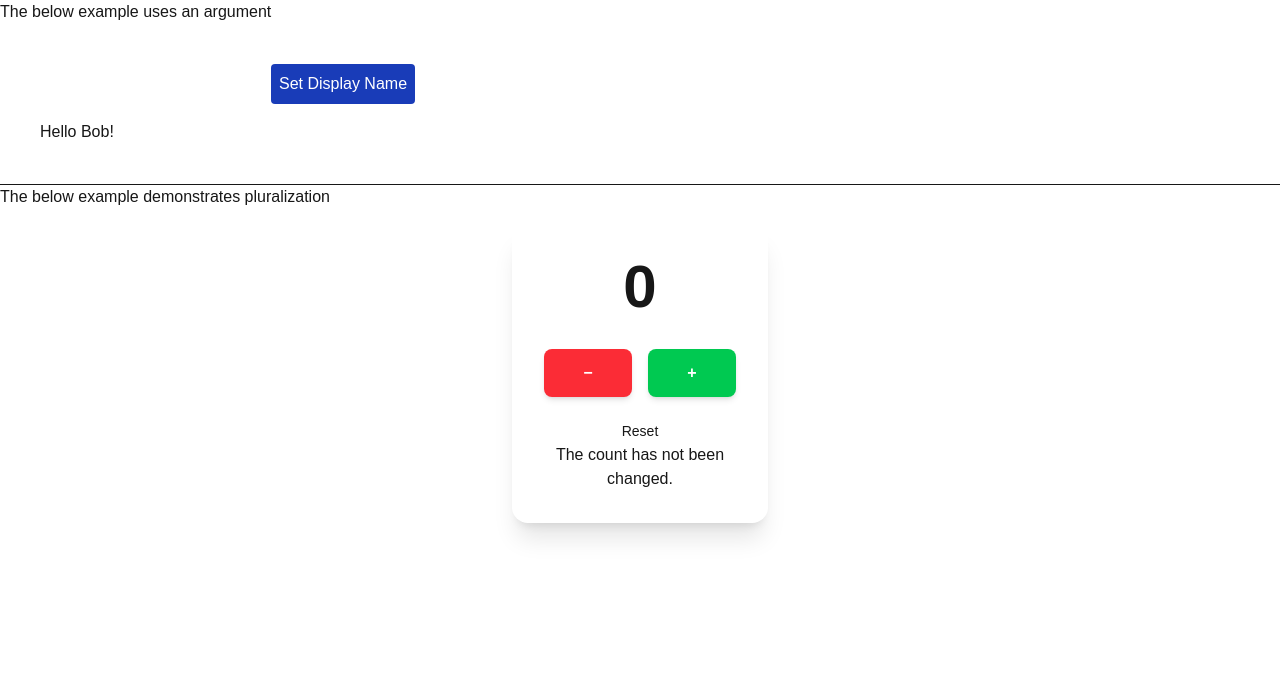
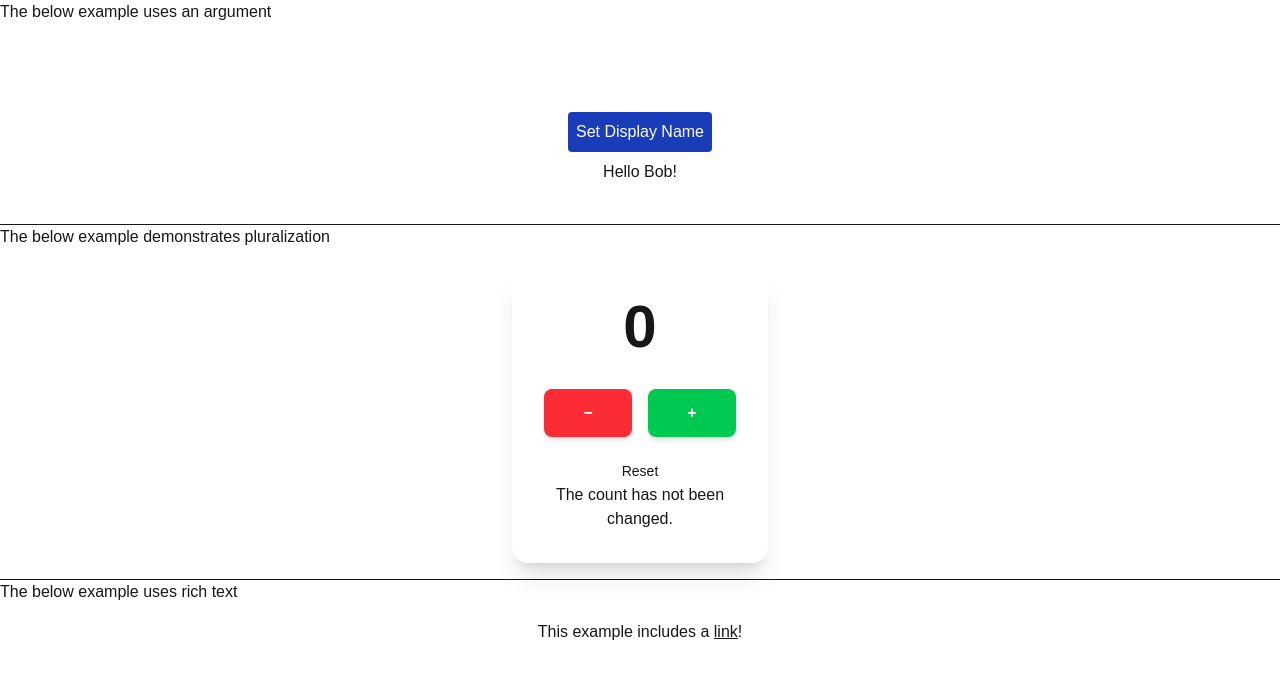
Before and after one commit to begarland/i18n-example, a Next.js app: page /translate-helpers in a window 1280 px wide. Shown: the top 678 px of the page. Built offline with nearby package versions, Linux system fonts and the light colour scheme.

Commit message:
add translate helper for rich text

```diff
--- a/app/translate-helpers/page.tsx
+++ b/app/translate-helpers/page.tsx
@@ -1,9 +1,10 @@
+import ExampleTranslationUsingRichText from "@/components/ExampleTranslationsUsingRichText"
 import ExampleTranslationUsingArgument from "@/components/ExampleTranslationUsingArgument"
 import ExampleTranslationUsingPluralization from "@/components/ExampleTranslationUsingPluralization"
 
 const Page = () => {
     return (
-      <>
+      <div className="">
       <div>
         <p>The below example uses an argument</p>
         <ExampleTranslationUsingArgument />
@@ -12,8 +13,12 @@ const Page = () => {
         <p>The below example demonstrates pluralization</p>
         <ExampleTranslationUsingPluralization />
       </div>
+      <div>
+        <p>The below example uses rich text</p>
+        <ExampleTranslationUsingRichText />
+      </div>
 
-      </>
+      </div>
 
     )
 }
--- a/components/ExampleTranslationUsingArgument.tsx
+++ b/components/ExampleTranslationUsingArgument.tsx
@@ -12,11 +12,12 @@ const ExampleTranslationUsingArgument = () => {
     return (
       <div className="border-b p-10 flex flex-col gap-4">
 
-        <div className="flex gap-2">
+        <div className="flex gap-2 flex-col items-center ">
           <input className="bg-white text-black p-2 rounded" value={name} onChange={(e) => setName(e.target.value)} />
           <button className="bg-blue-800 text-white bold rounded p-2" onClick={() => {setDisplayName(name); setName('')}}>Set Display Name</button>
+           <h2>{t('helloMessage', {name: displayName})}</h2>
         </div>
-        <h2>{t('helloMessage', {name: displayName})}</h2>
+
       </div>
     )
 }
--- a/components/ExampleTranslationUsingPluralization.tsx
+++ b/components/ExampleTranslationUsingPluralization.tsx
@@ -10,7 +10,7 @@ const ExampleTranslationUsingPluralization = () => {
 
     return (
       <>
-        <div className="flex flex-col items-center justify-center p-4">
+        <div className="border-b flex flex-col items-center justify-center p-4">
           <div className="p-8 rounded-2xl shadow-xl text-center w-64">
             <div className="text-6xl font-extrabold mb-8">
               {count}
--- /dev/null
+++ b/components/ExampleTranslationsUsingRichText.tsx
@@ -0,0 +1,14 @@
+"use client"
+import Link from "next/link"
+import { useTranslations } from "use-intl"
+
+const ExampleTranslationUsingRichText = () => {
+    const t = useTranslations()
+    return (
+      <div className="flex flex-col items-center justify-center p-4">
+        <p>{t.rich('linkExample', { link: (chunks) => <Link className='underline' href="/">{chunks}</Link>})}</p>
+      </div>
+    )
+}
+
+export default ExampleTranslationUsingRichText
--- a/messages/en-US.d.json.ts
+++ b/messages/en-US.d.json.ts
@@ -7,6 +7,7 @@ declare const messages: {
   "global": {
     "reset": "Reset"
   },
-  "pluralizationExample": "{count, plural,\n  =0 {The count has not been changed.}\n  =-1 {The count has been changed to -1.}\n  one {The count has been changed to 1.}\n  other {The count has been changed to #.}\n}"
+  "pluralizationExample": "{count, plural,\n  =0 {The count has not been changed.}\n  =-1 {The count has been changed to -1.}\n  one {The count has been changed to 1.}\n  other {The count has been changed to #.}\n}",
+  "linkExample": "This example includes a <link>link</link>!"
 };
 export default messages;
--- a/messages/en-US.json
+++ b/messages/en-US.json
@@ -4,5 +4,6 @@
   "global": {
     "reset": "Reset"
   },
-  "pluralizationExample": "{count, plural,\n  =0 {The count has not been changed.}\n  =-1 {The count has been changed to -1.}\n  one {The count has been changed to 1.}\n  other {The count has been changed to #.}\n}"
+  "pluralizationExample": "{count, plural,\n  =0 {The count has not been changed.}\n  =-1 {The count has been changed to -1.}\n  one {The count has been changed to 1.}\n  other {The count has been changed to #.}\n}",
+  "linkExample": "This example includes a <link>link</link>!"
 }
--- a/messages/fr-CA.json
+++ b/messages/fr-CA.json
@@ -4,5 +4,6 @@
   "global": {
     "reset": "Réinitialiser"
   },
-  "pluralizationExample": "{count, plural,\n  =0 {Le compte n'a pas été modifié.}\n  =-1 {Le compte a été modifié à -1.}\n  one {Le compte a été modifié à 1.}\n  other {Le compteur a été modifié en #.}\n}"
+  "pluralizationExample": "{count, plural,\n  =0 {Le compte n'a pas été modifié.}\n  =-1 {Le compte a été modifié à -1.}\n  one {Le compte a été modifié à 1.}\n  other {Le compteur a été modifié en #.}\n}",
+  "linkExample": "\nCet exemple contient un <linklien</link>!"
 }
```
